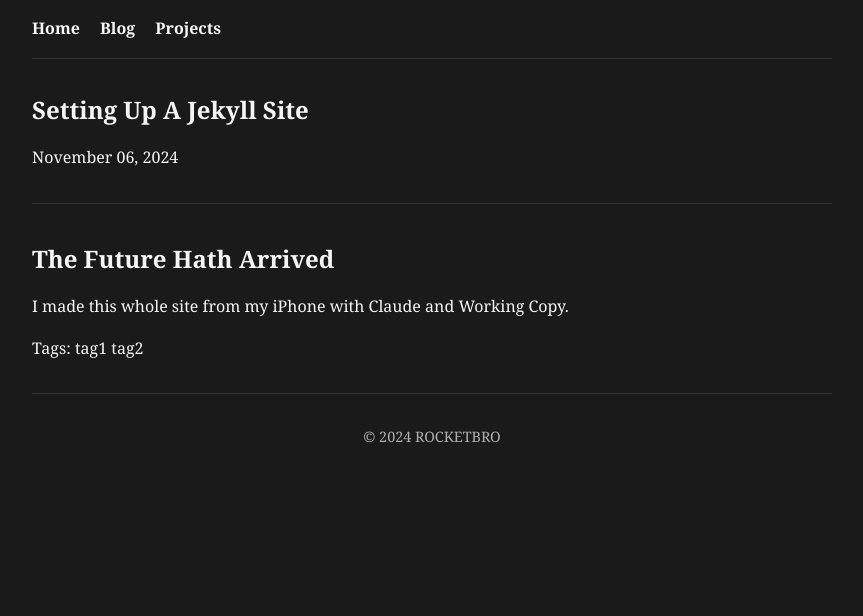
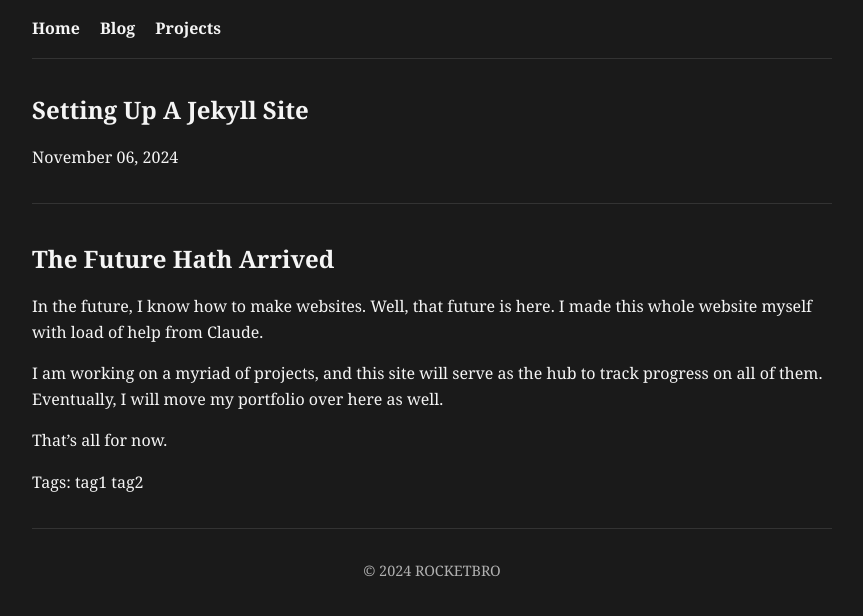
Before and after one commit to rocketbro/rocketbro.github.io, a Jekyll site: the page built from _posts/2024-11-05-introductions.md, in a window 1280 px wide. Shown: the top 616 px of the page, without its empty margins (208-1071 px from the left). Built offline with Jekyll 4.4.1, drawn with Linux system fonts in a browser that asks for light colours.

Commit message:
update styling

```diff
--- a/_posts/2024-11-05-introductions.md
+++ b/_posts/2024-11-05-introductions.md
@@ -5,6 +5,10 @@
 tags: [tag1, tag2]
 ---
 
-# The Future Hath Arrived
+## The Future Hath Arrived
 
-I made this whole site from my iPhone with Claude and Working Copy.
+In the future, I know how to make websites. Well, that future is here. I made this whole website myself with load of help from Claude.
+
+I am working on a myriad of projects, and this site will serve as the hub to track progress on all of them. Eventually, I will move my portfolio over here as well.
+
+That's all for now.
--- a/assets/css/_sass/_layout.scss
+++ b/assets/css/_sass/_layout.scss
@@ -45,6 +45,9 @@
 
   // Navigation styles
   nav {
+    position: sticky;
+    top: 0;
+    z-index: 1000; // Keeps it above other content if needed
     a {
       margin-right: 1rem;
       color: $text-color;
```
Also changed, not shown: _projects/record-machine.md (+1 -0 lines), blog.md (+1 -1 lines), projects.md (+2 -1 lines).
